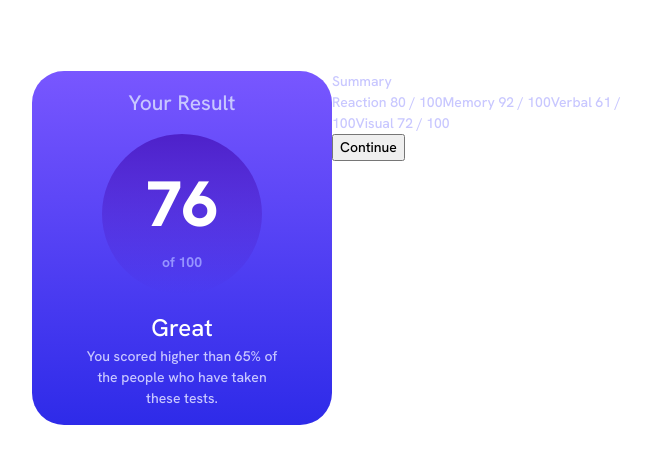
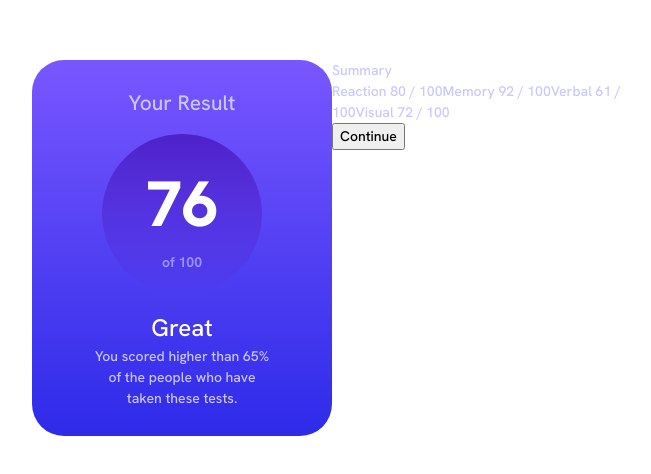
Before and after one commit to Thodoris-Diamantidis/result-summary-component, a React (Create React App) app: page / in a window 1280 px wide. Shown: the part 152-626 px from the top of the page, without its empty margins (308-959 px from the left). Built offline with nearby package versions, Linux system fonts and the light colour scheme.

Commit message:
fixed padding

```diff
--- a/src/index.css
+++ b/src/index.css
@@ -107,7 +107,7 @@ body {
 
 /* Summary Styling */
 .summary {
-  --content-padding: 1rem;
+  --content-padding: 1.7rem;
   --content-spacing: 1rem;
   display: grid;
   overflow: hidden;
```
